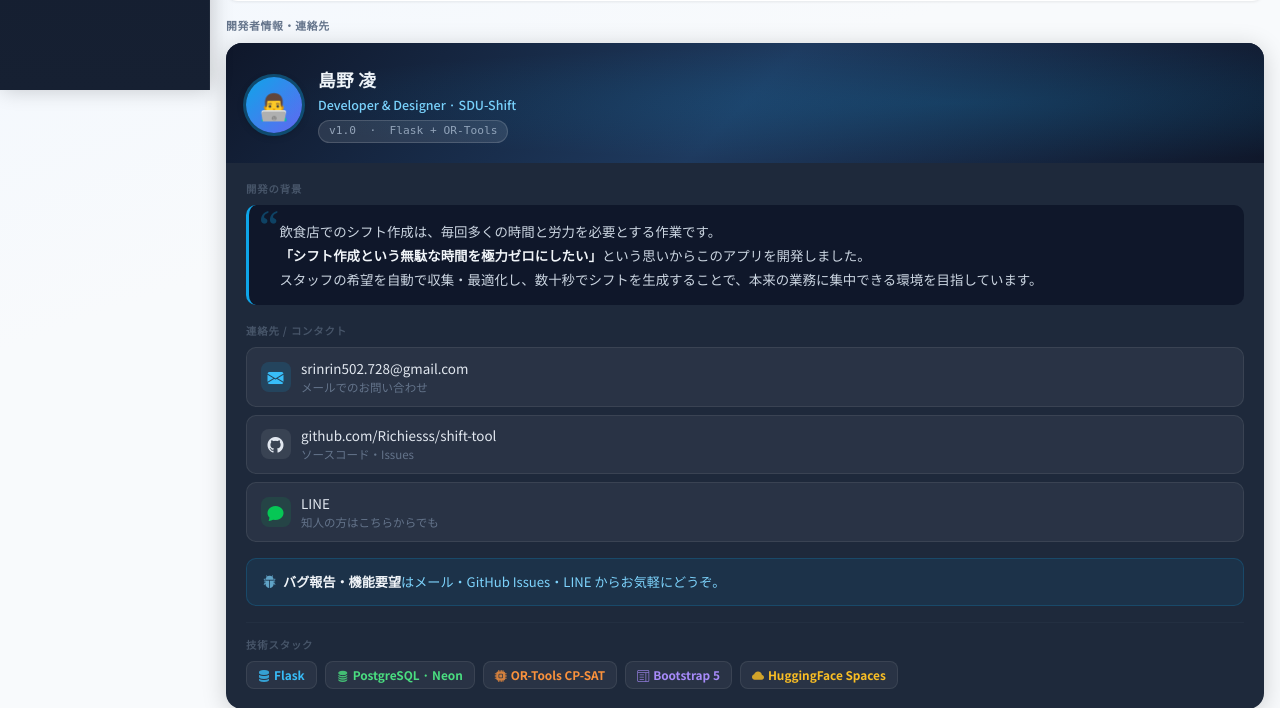
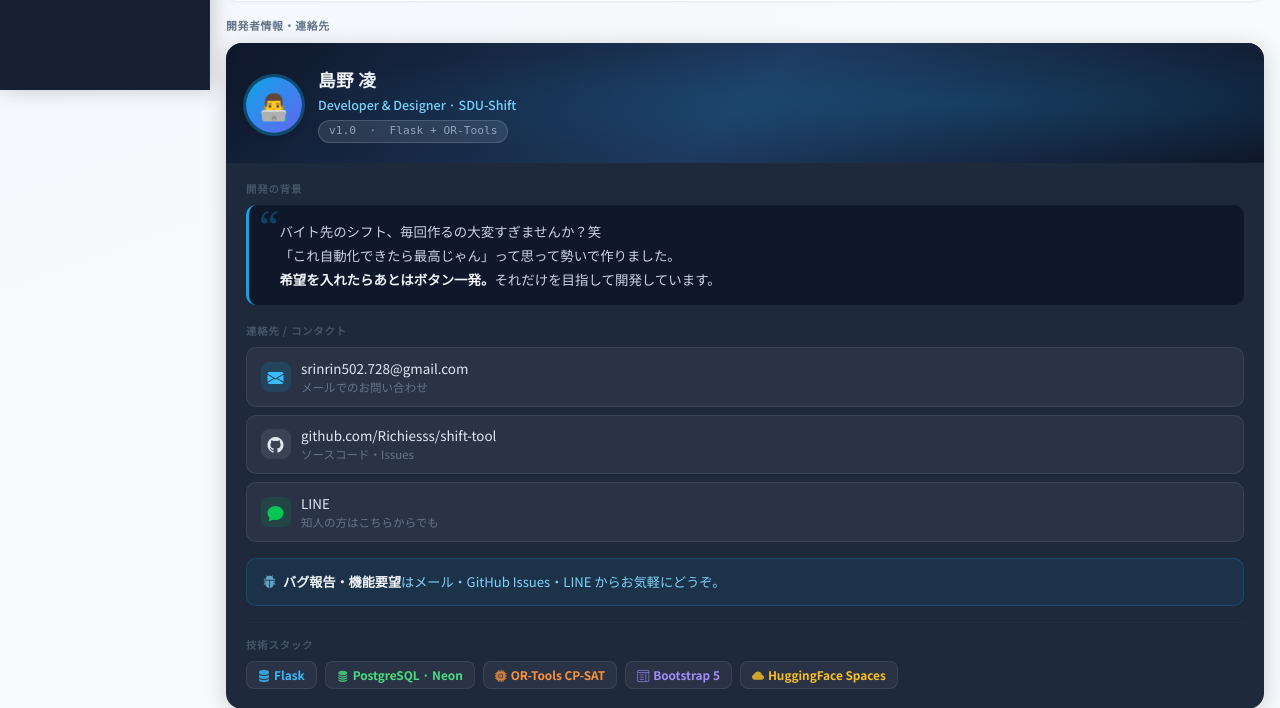
Before and after one commit to Richiesss/shift-tool, a Flask app: page /help/ in a window 1280 px wide. Shown: the part 710-1418 px from the top of the page. Run offline with Flask 3, Linux system fonts and the light colour scheme; parts of the project's set-up code (start-up, migrations or seed data) failed here and were passed over; some libraries are stand-ins or nearby versions.

Commit message:
ヘルプ：開発の背景をカジュアルな文面に変更
Co-Authored-By: Claude Sonnet 4.6 <noreply@anthropic.com>

```diff
--- a/templates/help/index.html
+++ b/templates/help/index.html
@@ -507,9 +507,9 @@
         <div class="dev-section-label">開発の背景</div>
         <div class="dev-quote">
           <p>
-            飲食店でのシフト作成は、毎回多くの時間と労力を必要とする作業です。<br>
-            <strong style="color:#f1f5f9">「シフト作成という無駄な時間を極力ゼロにしたい」</strong>という思いからこのアプリを開発しました。<br>
-            スタッフの希望を自動で収集・最適化し、数十秒でシフトを生成することで、本来の業務に集中できる環境を目指しています。
+            バイト先のシフト、毎回作るの大変すぎませんか？笑<br>
+            「これ自動化できたら最高じゃん」って思って勢いで作りました。<br>
+            <strong style="color:#f1f5f9">希望を入れたらあとはボタン一発。</strong>それだけを目指して開発しています。
           </p>
         </div>
 
```
